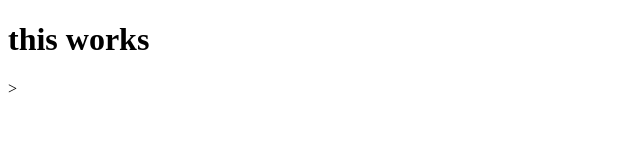
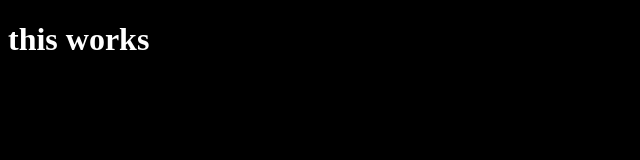
Before and after one commit to Oz-Breton/git_practice, a plain HTML site: page index.html in a window 1280 px wide. Shown: the whole page, without its empty margins (0-640 px from the left). Drawn offline with Linux system fonts and the light colour scheme.

Commit message:
add basic style

```diff
--- a/index.html
+++ b/index.html
@@ -4,10 +4,11 @@
     <meta charset="UTF-8">
     <meta http-equiv="X-UA-Compatible" content="IE=edge">
     <meta name="viewport" content="width=device-width, initial-scale=1.0">
+    <link rel = 'stylesheet', href = 'style.css'>
     <title>Document</title>
 </head>
 <body>
-    <h1>this works</h1>>
+    <h1>this works</h1>
     <script src = 'script.js'></script>
 </body>
 </html>
--- /dev/null
+++ b/style.css
@@ -0,0 +1,4 @@
+body{
+    background-color: black;
+    color: white;
+}
```
